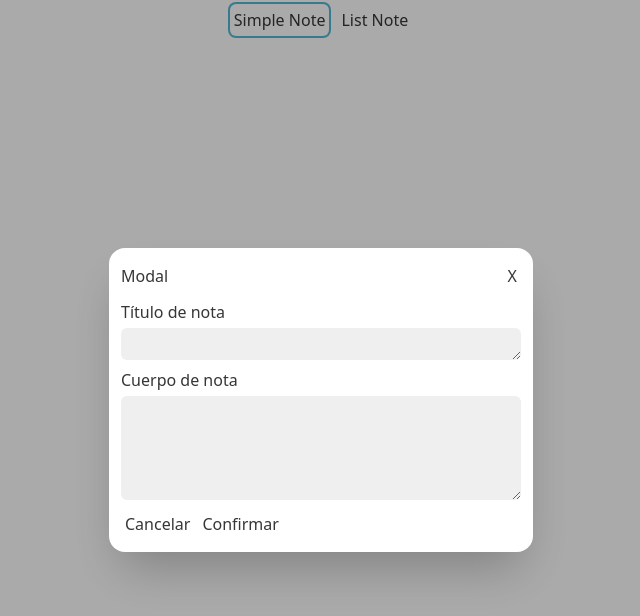
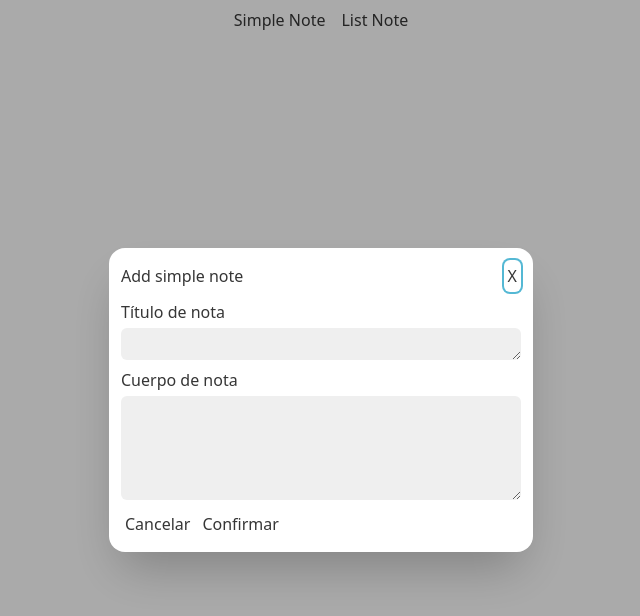
Before and after one commit to erickAvSanti/reactjs-notes, a React (Vite) app: page / in a window 1280 px wide. Both pictures are taken after a click on the button "Simple Note". Shown: the top 616 px of the page, without its empty margins (319-959 px from the left). Built offline with nearby package versions, Linux system fonts and the light colour scheme.

Commit message:
feat(components): refactor code

```diff
--- a/src/components/modals/DefaultModal.tsx
+++ b/src/components/modals/DefaultModal.tsx
@@ -1,20 +1,40 @@
-import { SyntheticEvent, useRef } from "react";
+import { SyntheticEvent, useEffect, useRef } from "react";
 import { createPortal } from "react-dom";
 import { FnCallback } from "../../types";
+
+type ModalProps = {
+  isOpen: boolean;
+  closeModal: FnCallback;
+  children: React.ReactNode;
+  modalTitle?: string;
+};
 
 export default function DefaultModal({
   isOpen,
   closeModal,
   children,
   modalTitle,
-}: {
-  isOpen: boolean;
-  closeModal: FnCallback;
-  children: React.ReactNode;
-  modalTitle?: string;
-}) {
+}: ModalProps) {
   const modalRoot = document.getElementById("modal-root");
   const backdropRef = useRef<HTMLDivElement>(null);
+  const closeBtnRef = useRef(null);
+  useEffect(() => {
+    if (!isOpen || !closeBtnRef.current) return;
+    const el = closeBtnRef.current as HTMLDivElement;
+    el.focus();
+  }, [isOpen]);
+  useEffect(() => {
+    const onKeyEscPressed = (evt: KeyboardEvent) => {
+      if (evt.key !== "Escape") return;
+      closeModal();
+    };
+    if (isOpen) {
+      window.addEventListener("keydown", onKeyEscPressed);
+    }
+    return () => {
+      window.removeEventListener("keydown", onKeyEscPressed);
+    };
+  }, [isOpen, closeModal]);
   if (!isOpen) return null;
   const closeBackdrop = (event: SyntheticEvent) => {
     console.log(event);
@@ -28,10 +48,19 @@ export default function DefaultModal({
       onClick={closeBackdrop}
       ref={backdropRef}
     >
-      <div className="flex flex-col items-center justify-center gap-2 bg-white dark:bg-gray-700 rounded-2xl p-3 min-w-[350px] shadow-2xl">
+      <div
+        className="flex flex-col items-center justify-center gap-2 bg-white dark:bg-gray-700 rounded-2xl p-3 min-w-[350px] shadow-2xl"
+        aria-modal="true"
+        role="dialog"
+      >
         <div className="flex flex-row items-center gap-2 w-full justify-between">
           <span className="">{modalTitle ?? "Modal"}</span>
-          <button className="p-1" onClick={closeModal}>
+          <button
+            className="p-1"
+            onClick={closeModal}
+            tabIndex={0}
+            ref={closeBtnRef}
+          >
             X
           </button>
         </div>
--- a/src/components/modals/SimpleNoteFormModal.tsx
+++ b/src/components/modals/SimpleNoteFormModal.tsx
@@ -17,7 +17,7 @@ export default function SimpleNoteFormModal({
     closeModal();
   };
   return (
-    <DefaultModal isOpen={isOpen} closeModal={closeModal}>
+    <DefaultModal isOpen={isOpen} closeModal={closeModal} modalTitle="Add simple note">
       <SimpleNoteForm success={addNote} cancel={closeModal}></SimpleNoteForm>
     </DefaultModal>
   );
```
